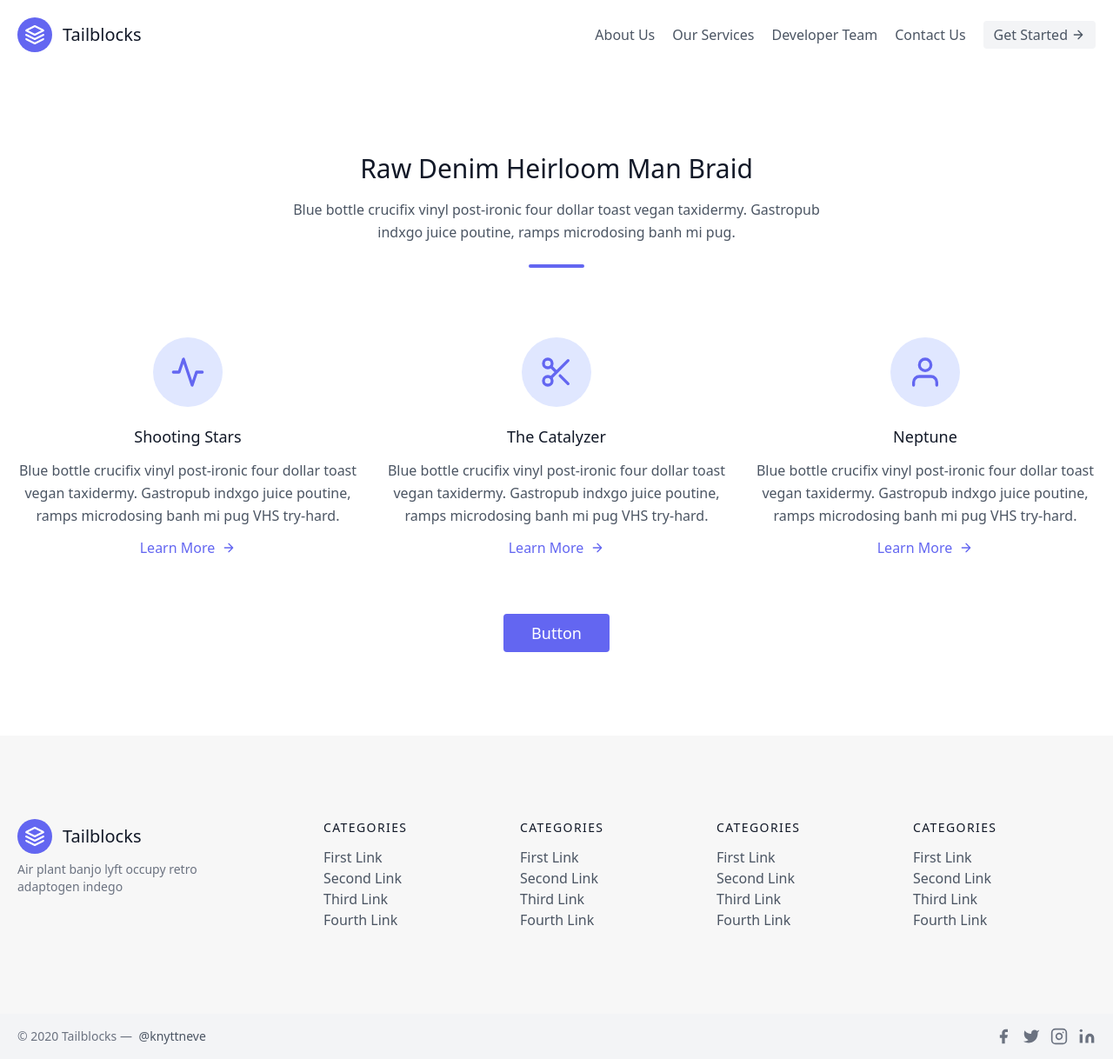
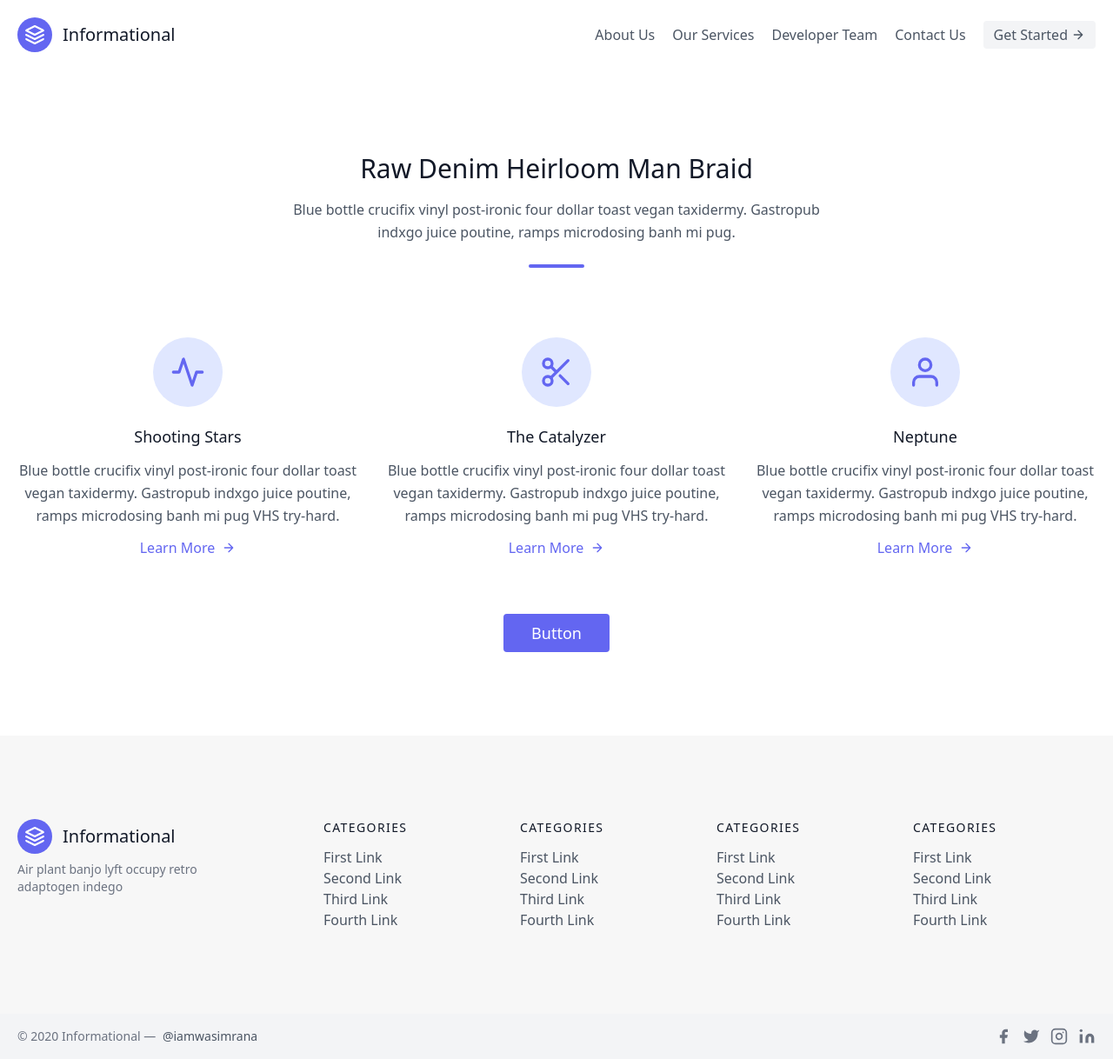
Before and after one commit to wasimranacse/informational-website, a Django app: page /about-us/ in a window 1280 px wide. Shown: the whole page at 87% size. Run offline with Django 3.2, Linux system fonts and the light colour scheme.

Commit message:
Informational website created

```diff
--- a/templates/footer.html
+++ b/templates/footer.html
@@ -6,7 +6,7 @@
         <svg xmlns="http://www.w3.org/2000/svg" fill="none" stroke="currentColor" stroke-linecap="round" stroke-linejoin="round" stroke-width="2" class="w-10 h-10 text-white p-2 bg-indigo-500 rounded-full" viewBox="0 0 24 24">
           <path d="M12 2L2 7l10 5 10-5-10-5zM2 17l10 5 10-5M2 12l10 5 10-5"></path>
         </svg>
-        <span class="ml-3 text-xl">Tailblocks</span>
+        <span class="ml-3 text-xl">Informational</span>
       </a>
       <p class="mt-2 text-sm text-gray-500">Air plant banjo lyft occupy retro adaptogen indego</p>
     </div>
@@ -83,8 +83,8 @@
   </div>
   <div class="bg-gray-100">
     <div class="container mx-auto py-4 px-5 flex flex-wrap flex-col sm:flex-row">
-      <p class="text-gray-500 text-sm text-center sm:text-left">© 2020 Tailblocks —
-        <a href="https://twitter.com/knyttneve" rel="noopener noreferrer" class="text-gray-600 ml-1" target="_blank">@knyttneve</a>
+      <p class="text-gray-500 text-sm text-center sm:text-left">© 2020 Informational —
+        <a href="#" rel="noopener noreferrer" class="text-gray-600 ml-1" target="_blank">@iamwasimrana</a>
       </p>
       <span class="inline-flex sm:ml-auto sm:mt-0 mt-2 justify-center sm:justify-start">
         <a class="text-gray-500">
--- a/templates/navbar.html
+++ b/templates/navbar.html
@@ -5,7 +5,7 @@
             <svg xmlns="http://www.w3.org/2000/svg" fill="none" stroke="currentColor" stroke-linecap="round" stroke-linejoin="round" stroke-width="2" class="w-10 h-10 text-white p-2 bg-indigo-500 rounded-full" viewBox="0 0 24 24">
                 <path d="M12 2L2 7l10 5 10-5-10-5zM2 17l10 5 10-5M2 12l10 5 10-5"></path>
             </svg>
-            <span class="ml-3 text-xl">Tailblocks</span>
+            <span class="ml-3 text-xl">Informational</span>
             </a>
             <nav class="md:ml-auto flex flex-wrap items-center text-base justify-center">
             <a href="{% url 'about-us' %}" class="mr-5 hover:text-gray-900">About Us</a>
```
